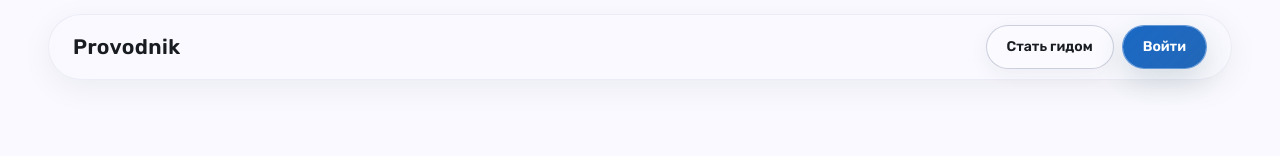
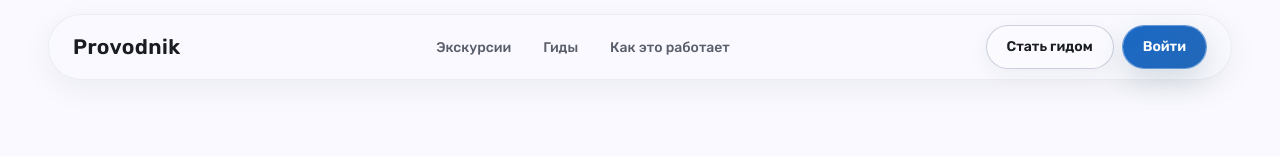
Before and after one commit to s6s8/provodnik.app, a Next.js app: page / in a window 1280 px wide. Shown: the top 156 px of the page. Built offline with nearby package versions, Linux system fonts and the light colour scheme; no server answers; the database is empty.

Commit message:
[fix/plan-19-t6] task-6: public nav links + fix listings meta title

```diff
--- a/src/app/(site)/listings/page.tsx
+++ b/src/app/(site)/listings/page.tsx
@@ -7,7 +7,7 @@ import { PublicListingDiscoveryScreen } from "@/features/listings/components/pub
 
 export function generateMetadata(): Metadata {
   return {
-    title: "Готовые туры",
+    title: "Готовые экскурсии",
     description: "Экскурсии и туры от проверенных гидов",
   };
 }
--- a/src/components/shared/site-header.tsx
+++ b/src/components/shared/site-header.tsx
@@ -37,6 +37,12 @@ const guideNavLinks = [
   { href: "/guide/calendar", label: "Календарь" },
   { href: "/guide/portfolio", label: "Портфолио" },
   { href: "/guide/profile", label: "Профиль" },
+] as const;
+
+const publicNavLinks = [
+  { href: "/listings", label: "Экскурсии" },
+  { href: "/guides", label: "Гиды" },
+  { href: "/how-it-works", label: "Как это работает" },
 ] as const;
 
 
@@ -98,7 +104,7 @@ export function SiteHeader({
               ? (pathname.startsWith("/traveler") ? travelerNavLinks : navLinks)
               : isAuthenticated
                 ? navLinks
-                : ([] as const)).map(
+                : publicNavLinks).map(
             (link) => {
               const isHashLink = link.href.includes("#");
               let isActive: boolean;
@@ -213,7 +219,7 @@ export function SiteHeader({
                   ? (pathname.startsWith("/traveler") ? travelerNavLinks : navLinks)
                   : isAuthenticated
                     ? navLinks
-                    : ([] as const)).map((link) => {
+                    : publicNavLinks).map((link) => {
                   const isHashLink = link.href.includes("#");
                   let isActive: boolean;
                   if (link.href === "/guide") {
```
